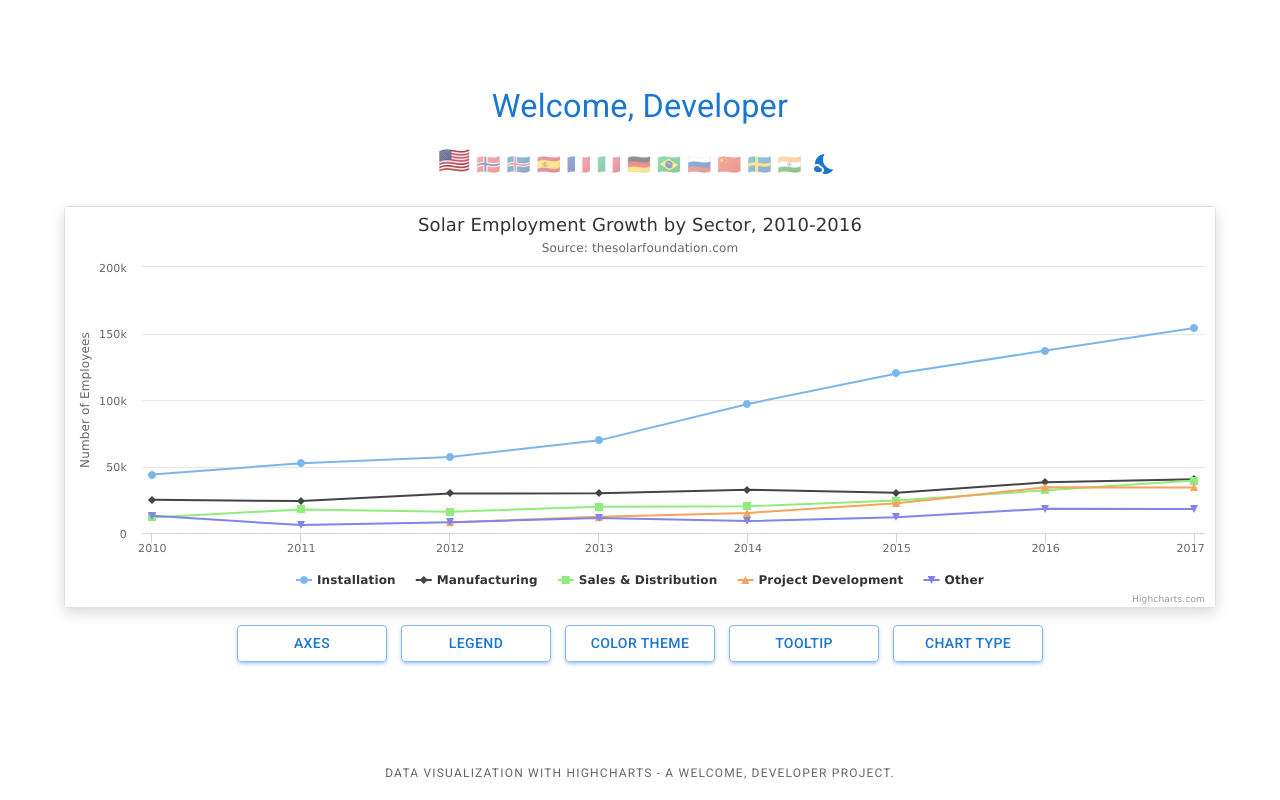
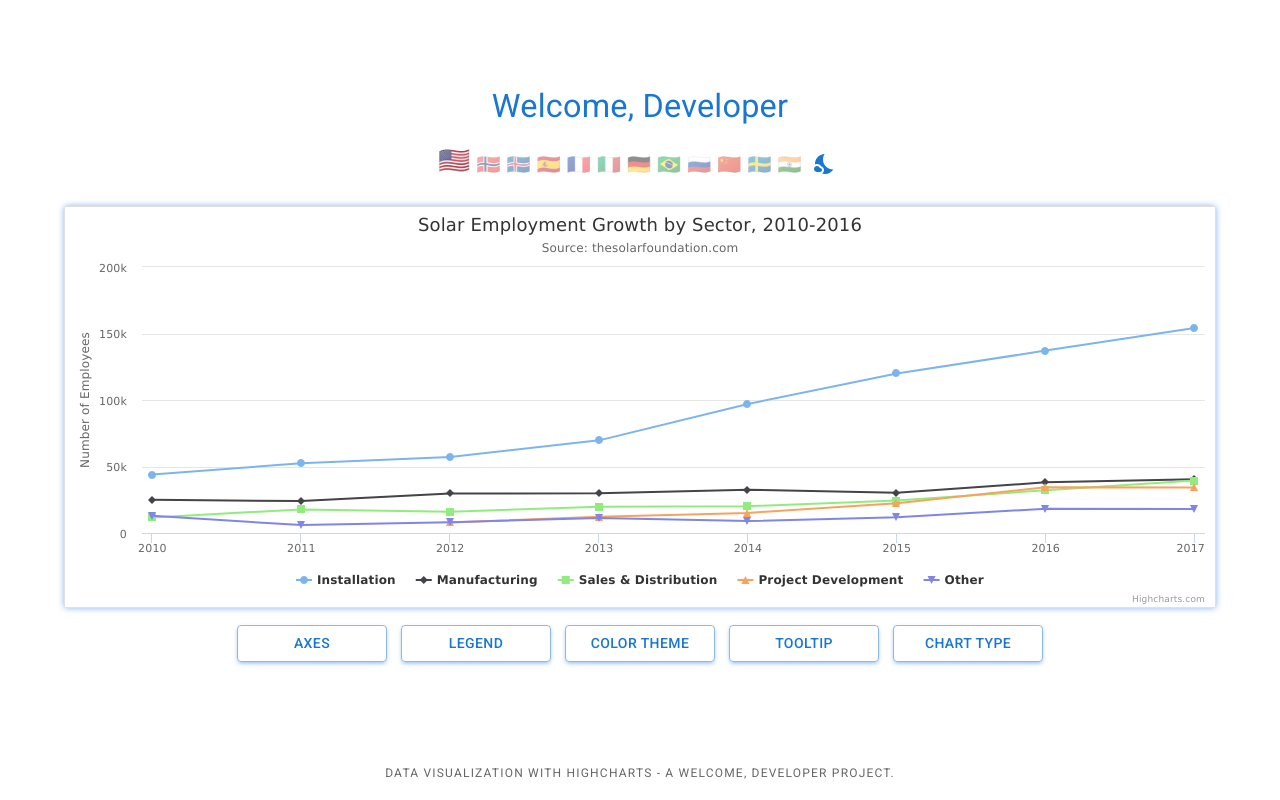
Before and after one commit to danilocastronz/weldev-project-react-highcharts, a React (Create React App) app: page / in a window 1280 px wide. Built offline with nearby package versions, Linux system fonts and the light colour scheme.

Commit message:
Added box-shadow to chart container style.

```diff
--- a/src/components/Chart/Container/index.tsx
+++ b/src/components/Chart/Container/index.tsx
@@ -8,5 +8,6 @@ const ChartContainer = styled(Paper)`
   /* layout */
   width: 90%;
   /* style */
-  box-shadow: rgba(0, 0, 0, 0.15) 0px 5px 15px 0px;
+  box-shadow: ${(props) =>
+    props.theme.palette.mode === 'light' ? '0 0 6px rgba(5, 105, 236, 0.5)' : '0 0 80px rgba(5, 105, 236, 0.5)'};
 `;
```
